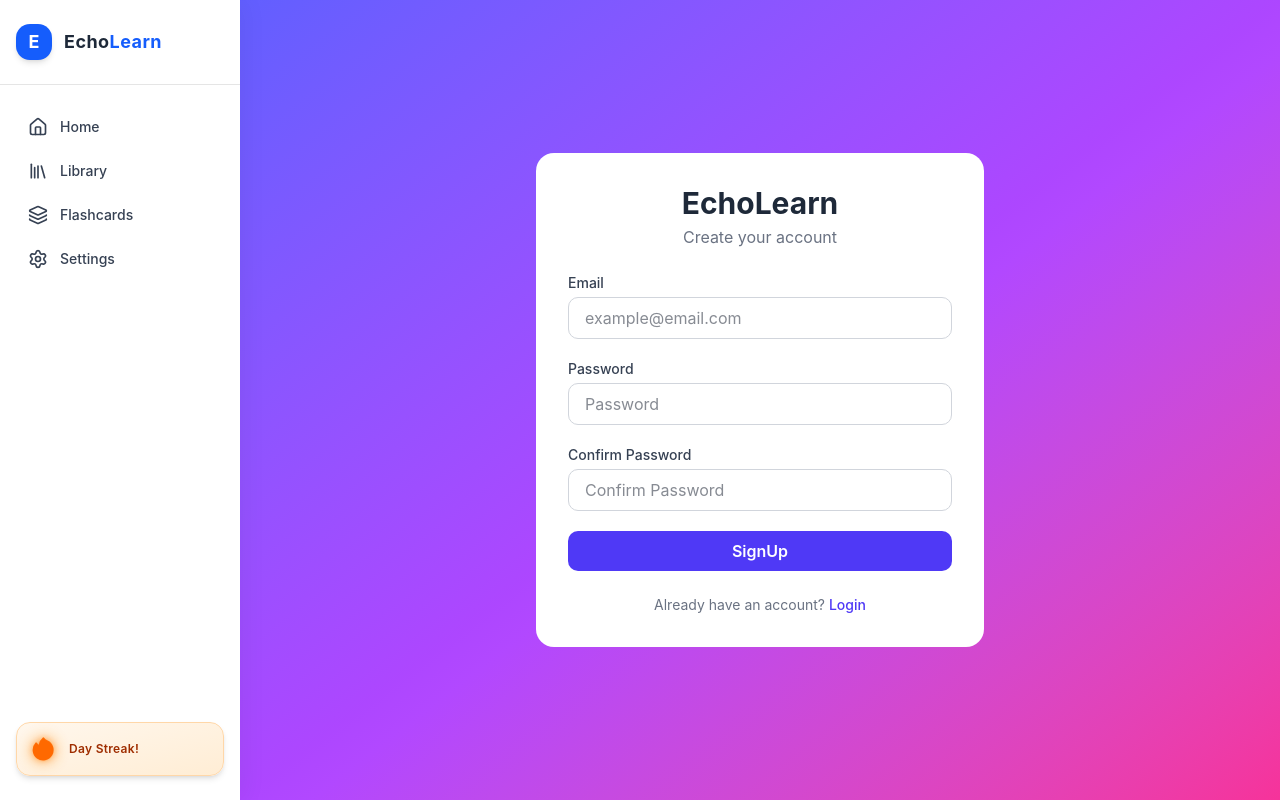
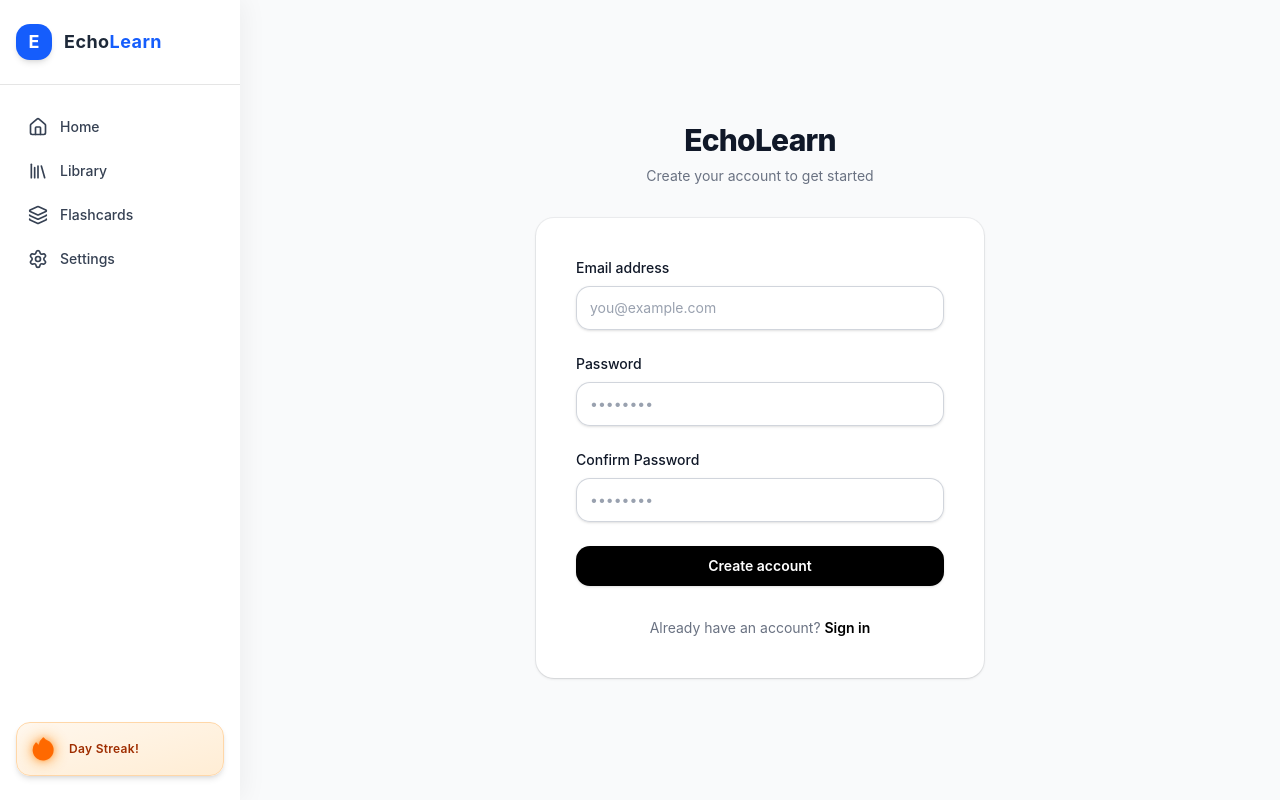
Before and after one commit to gosag/Gosa-s_StudyAi, a React (Vite) app in the folder client/: page /signUp in a window 1280 px wide. Built offline with nearby package versions, Linux system fonts and the light colour scheme; no server answers.

Commit message:
style: enhance UI of Login and SignUp components with improved layout and accessibility features

```diff
--- a/client/src/components/login.tsx
+++ b/client/src/components/login.tsx
@@ -35,35 +35,35 @@ function Login(){
         }
     }
     return (
-  <div className="min-h-screen flex items-center justify-center bg-linear-to-br from-indigo-500 via-purple-500 to-pink-500 px-4">
-
-    <div className="w-full max-w-md bg-white rounded-2xl shadow-2xl p-8 space-y-6">
+  <div className="min-h-screen flex items-center justify-center bg-gray-50 px-4 sm:px-6 lg:px-8">
+    <div className="w-full max-w-md">
 
       {/* Header */}
-      <div className="text-center">
-        <h1 className="text-3xl font-bold text-gray-800">EchoLearn</h1>
-        <p className="text-gray-500 mt-1">Welcome back 👋</p>
+      <div className="text-center mb-8">
+        <h1 className="text-3xl font-extrabold text-gray-900 tracking-tight">EchoLearn</h1>
+        <p className="text-sm text-gray-500 mt-2">Welcome back to your dashboard</p>
       </div>
 
+      <div className="bg-white rounded-2xl shadow-sm ring-1 ring-gray-900/5 p-8 sm:p-10">
         {/* Form */}
-      <form onSubmit={handleSubmit(submitHandler)} className="space-y-5">
+        <form onSubmit={handleSubmit(submitHandler)} className="space-y-6">
 
           {/* Email */}
           <div>
-          <label className="block text-sm font-medium text-gray-700 mb-1">
-            Email
+            <label className="block text-sm font-medium text-gray-900 mb-2">
+              Email address
             </label>
             <input
               {...register("email")}
-            placeholder="example@gmail.com"
-            className={`w-full px-4 py-2 border rounded-lg focus:outline-none focus:ring-2 transition ${
+              placeholder="you@example.com"
+              className={`block w-full rounded-xl border-0 py-2.5 px-3.5 text-gray-900 shadow-sm ring-1 ring-inset placeholder:text-gray-400 focus:ring-2 focus:ring-inset focus:outline-none sm:text-sm sm:leading-6 transition-all ${
                 errors.email
-                ? "border-red-500 focus:ring-red-400"
-                : "border-gray-300 focus:ring-indigo-500"
+                  ? "ring-red-500 focus:ring-red-500"
+                  : "ring-gray-300 focus:ring-black"
               }`}
             />
             {errors.email && (
-            <p className="text-red-500 text-sm mt-1">
+              <p className="text-red-500 text-sm mt-2">
                 {errors.email.message}
               </p>
             )}
@@ -71,21 +71,21 @@ function Login(){
 
           {/* Password */}
           <div>
-          <label className="block text-sm font-medium text-gray-700 mb-1">
+            <label className="block text-sm font-medium text-gray-900 mb-2">
               Password
             </label>
             <input
               type="password"
               {...register("password")}
-            placeholder="Password"
-            className={`w-full px-4 py-2 border rounded-lg focus:outline-none focus:ring-2 transition ${
+              placeholder="••••••••"
+              className={`block w-full rounded-xl border-0 py-2.5 px-3.5 text-gray-900 shadow-sm ring-1 ring-inset placeholder:text-gray-400 focus:ring-2 focus:ring-inset focus:outline-none sm:text-sm sm:leading-6 transition-all ${
                 errors.password
-                ? "border-red-500 focus:ring-red-400"
-                : "border-gray-300 focus:ring-indigo-500"
+                  ? "ring-red-500 focus:ring-red-500"
+                  : "ring-gray-300 focus:ring-black"
               }`}
             />
             {errors.password && (
-            <p className="text-red-500 text-sm mt-1">
+              <p className="text-red-500 text-sm mt-2">
                 {errors.password.message}
               </p>
             )}
@@ -94,19 +94,20 @@ function Login(){
           {/* Button */}
           <button
             type="submit"
-          className="w-full bg-indigo-600 text-white py-2 rounded-lg font-semibold hover:bg-indigo-700 transition duration-200 active:scale-95"
+            className="flex w-full justify-center rounded-xl bg-black px-3 py-2.5 text-sm font-semibold text-white shadow-sm hover:bg-gray-800 focus-visible:outline focus-visible:outline-2 focus-visible:outline-offset-2 focus-visible:outline-black transition-all active:scale-[0.98]"
           >
-          Login
+            Sign in
           </button>
         </form>
 
         {/* Footer */}
-      <p className="text-center text-sm text-gray-500">
+        <p className="text-center text-sm text-gray-500 mt-8">
           Don’t have an account?{" "}
-        <span className="text-indigo-600 font-medium cursor-pointer hover:underline">
-          <Link to="/">Sign Up</Link>
-        </span>
+          <Link to="/signUp" className="font-semibold text-black hover:underline">
+            Sign up
+          </Link>
         </p>
+      </div>
 
     </div>
   </div>
--- a/client/src/components/setting.tsx
+++ b/client/src/components/setting.tsx
@@ -2,7 +2,7 @@ import { useState, useEffect } from "react";
 import { Card, CardHeader, CardTitle, CardDescription, CardContent } from "./ui/card";
 import { Button } from "./ui/button";
 import { Input } from "./ui/input";
-
+import { Link } from "react-router-dom";
 function Settings() {
   const [theme, setTheme] = useState<"light" | "dark">(() => {
     // Initialize theme from localStorage or system preference
@@ -145,7 +145,12 @@ const streakReminderEnable= async()=>{
           </CardContent>
           {updateStatus && <p className="text-sm text-muted-foreground text-center">{updateStatus}</p>}
         </Card>
-
+        <Link to="/signup" className="text-sm text-blue-600 hover:underline block text-center">
+          signUP
+        </Link>
+        <Link to="/login" className="text-sm text-blue-600 hover:underline block text-center">
+          Login
+          </Link>
       </div>
     </div>
   );
--- a/client/src/components/signUp.tsx
+++ b/client/src/components/signUp.tsx
@@ -3,7 +3,7 @@ import { zodResolver } from "@hookform/resolvers/zod";
 import {Link} from "react-router-dom"
 import {z} from "zod"
 const signUpSchema=z.object({
-    email:z.string().email(),
+    email:z.email(),
     password:z.string().min(6,"at least 6 characters are required"),
     confirmPassword:z.string()
 }).refine((data)=>data.password===data.confirmPassword,{
@@ -41,33 +41,34 @@ function SignUp(){
       alert(error)
     }}
   return (
-  <div className="min-h-screen flex items-center justify-center bg-linear-to-br from-indigo-500 via-purple-500 to-pink-500 px-4">
-    <div className="w-full max-w-md bg-white rounded-2xl shadow-2xlc p-8 space-y-6">
+  <div className="min-h-screen flex items-center justify-center bg-gray-50 px-4 sm:px-6 lg:px-8">
+    <div className="w-full max-w-md">
 
       {/* Header */}
-      <div className="text-center">
-        <h1 className="text-3xl font-bold text-gray-800">EchoLearn</h1>
-        <p className="text-gray-500 mt-1">Create your account</p>
+      <div className="text-center mb-8">
+        <h1 className="text-3xl font-extrabold text-gray-900 tracking-tight">EchoLearn</h1>
+        <p className="text-sm text-gray-500 mt-2">Create your account to get started</p>
       </div>
 
-      <form onSubmit={handleSubmit(onSubmit)} className="space-y-5">
+      <div className="bg-white rounded-2xl shadow-sm ring-1 ring-gray-900/5 p-8 sm:p-10">
+        <form onSubmit={handleSubmit(onSubmit)} className="space-y-6">
 
           {/* Email */}
           <div>
-          <label className="block text-sm font-medium text-gray-700 mb-1">
-            Email
+            <label className="block text-sm font-medium text-gray-900 mb-2">
+              Email address
             </label>
             <input
               {...register("email")}
-            placeholder="example@email.com"
-            className={`w-full px-4 py-2 border rounded-lg focus:outline-none focus:ring-2 transition ${
+              placeholder="you@example.com"
+              className={`block w-full rounded-xl border-0 py-2.5 px-3.5 text-gray-900 shadow-sm ring-1 ring-inset placeholder:text-gray-400 focus:ring-2 focus:ring-inset focus:outline-none sm:text-sm sm:leading-6 transition-all ${
                 errors.email
-                ? "border-red-500 focus:ring-red-400"
-                : "border-gray-300 focus:ring-indigo-500"
+                  ? "ring-red-500 focus:ring-red-500"
+                  : "ring-gray-300 focus:ring-black"
               }`}
             />
             {errors.email && (
-            <p className="text-red-500 text-sm mt-1">
+              <p className="text-red-500 text-sm mt-2">
                 {errors.email.message}
               </p>
             )}
@@ -75,21 +76,21 @@ function SignUp(){
 
           {/* Password */}
           <div>
-          <label className="block text-sm font-medium text-gray-700 mb-1">
+            <label className="block text-sm font-medium text-gray-900 mb-2">
               Password
             </label>
             <input
               type="password"
               {...register("password")}
-            placeholder="Password"
-            className={`w-full px-4 py-2 border rounded-lg focus:outline-none focus:ring-2 transition ${
+              placeholder="••••••••"
+              className={`block w-full rounded-xl border-0 py-2.5 px-3.5 text-gray-900 shadow-sm ring-1 ring-inset placeholder:text-gray-400 focus:ring-2 focus:ring-inset focus:outline-none sm:text-sm sm:leading-6 transition-all ${
                 errors.password
-                ? "border-red-500 focus:ring-red-400"
-                : "border-gray-300 focus:ring-indigo-500"
+                  ? "ring-red-500 focus:ring-red-500"
+                  : "ring-gray-300 focus:ring-black"
               }`}
             />
             {errors.password && (
-            <p className="text-red-500 text-sm mt-1">
+              <p className="text-red-500 text-sm mt-2">
                 {errors.password.message}
               </p>
             )}
@@ -97,21 +98,21 @@ function SignUp(){
 
           {/* Confirm Password */}
           <div>
-          <label className="block text-sm font-medium text-gray-700 mb-1">
+            <label className="block text-sm font-medium text-gray-900 mb-2">
               Confirm Password
             </label>
             <input
               type="password"
               {...register("confirmPassword")}
-            placeholder="Confirm Password"
-            className={`w-full px-4 py-2 border rounded-lg focus:outline-none focus:ring-2 ${
+              placeholder="••••••••"
+              className={`block w-full rounded-xl border-0 py-2.5 px-3.5 text-gray-900 shadow-sm ring-1 ring-inset placeholder:text-gray-400 focus:ring-2 focus:ring-inset focus:outline-none sm:text-sm sm:leading-6 transition-all ${
                 errors.confirmPassword
-                ? "border-red-500 focus:ring-red-400"
-                : "border-gray-300 focus:ring-indigo-500"
+                  ? "ring-red-500 focus:ring-red-500"
+                  : "ring-gray-300 focus:ring-black"
               }`}
             />
             {errors.confirmPassword && (
-            <p className="text-red-500 text-sm mt-1">
+              <p className="text-red-500 text-sm mt-2">
                 {errors.confirmPassword.message}
               </p>
             )}
@@ -120,22 +121,20 @@ function SignUp(){
           {/* Button */}
           <button
             type="submit"
-          className="w-full bg-indigo-600 text-white py-2 rounded-lg font-semibold hover:bg-indigo-700 transition duration-200 active:scale-95"
+            className="flex w-full justify-center rounded-xl bg-black px-3 py-2.5 text-sm font-semibold text-white shadow-sm hover:bg-gray-800 focus-visible:outline focus-visible:outline-2 focus-visible:outline-offset-2 focus-visible:outline-black transition-all active:scale-[0.98]"
           >
-          SignUp
+            Create account
           </button>
         </form>
 
         {/* Footer */}
-      <p className="text-center text-sm text-gray-500">
+        <p className="text-center text-sm text-gray-500 mt-8">
           Already have an account?{" "}
-        <span className="text-indigo-600 font-medium cursor-pointer hover:underline">
-          <Link to="login">
-            Login
+          <Link to="/login" className="font-semibold text-black hover:underline">
+            Sign in
           </Link>
-
-        </span>
         </p>
+      </div>
     </div>
   </div>
 );
```
Lines whose indentation alone changed are shown as unchanged.
